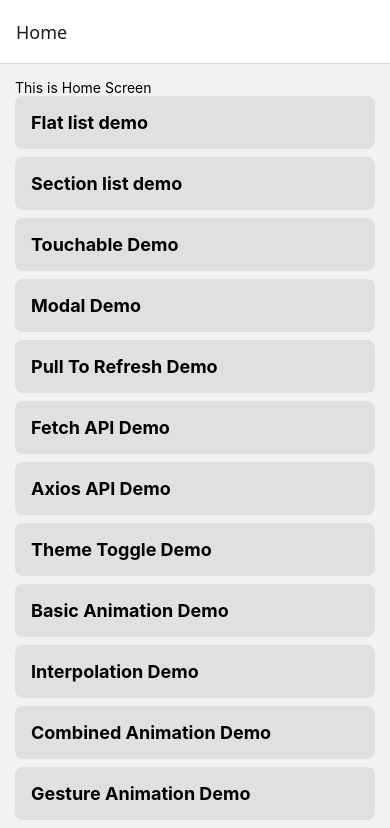
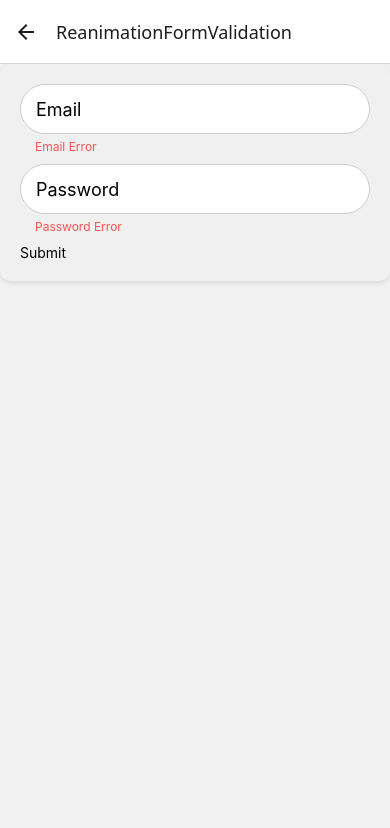
Before and after one commit to PrashantMaurya252/react-native-cli, a React Native app: screen /ReanimationFormValidation in a window 390 px wide. Shown: the top 828 px of the page. Built offline with nearby package versions, Linux system fonts and the light colour scheme.

Commit message:
building reanimated form validation

```diff
--- a/src/screens/Home.tsx
+++ b/src/screens/Home.tsx
@@ -90,6 +90,11 @@ const topics = [
     title: 'Reanimated Gesture Demo',
     screen: 'ReanimationGesture',
   },
+  {
+    id: 16,
+    title: 'Reanimation Form Validation',
+    screen: 'ReanimationFormValidation',
+  },
 ];
 
 type HomeScreenNavigationProp = StackNavigationProp<RootStackParamList, 'Home'>;
--- a/src/screens/RootNavigation.tsx
+++ b/src/screens/RootNavigation.tsx
@@ -16,6 +16,7 @@ import GestureAnimation from './GestureAnimation';
 import CoreConcept from './reanimated/CoreConcepts';
 import ReanimationTypes from './reanimated/ReanimationTypes';
 import ReanimationGesture from './reanimated/ReanimationGesture';
+import ReanimationFormValidation from './reanimated/ReanimationFormValidation';
 
 export type RootStackParamList = {
   Home: undefined;
@@ -34,6 +35,7 @@ export type RootStackParamList = {
   ReanimatedCore: undefined;
   ReanimationTypes: undefined;
   ReanimationGesture: undefined;
+  ReanimationFormValidation: undefined;
 };
 
 const Stack = createStackNavigator<RootStackParamList>();
@@ -57,6 +59,10 @@ const RootNavigation: React.FC = () => {
       <Stack.Screen name="ReanimatedCore" component={CoreConcept} />
       <Stack.Screen name="ReanimationTypes" component={ReanimationTypes} />
       <Stack.Screen name="ReanimationGesture" component={ReanimationGesture} />
+      <Stack.Screen
+        name="ReanimationFormValidation"
+        component={ReanimationFormValidation}
+      />
     </Stack.Navigator>
   );
 };
--- /dev/null
+++ b/src/screens/reanimated/ReanimationFormValidation.tsx
@@ -0,0 +1,101 @@
+import {Pressable, StyleSheet, Text, TextInput, View} from 'react-native';
+import Animated from 'react-native-reanimated';
+
+const ReanimationFormValidation: React.FC = () => {
+  return (
+    <View style={styles.container}>
+      <Animated.View style={[styles.inputContainer]}>
+        <TextInput
+          style={styles.inputComp}
+          placeholder="Email"
+          keyboardType="email-address"
+          autoCapitalize="none"
+        />
+
+        <Animated.View style={[styles.checkMark]}>
+          <Text style={styles.checkMarkText}></Text>
+        </Animated.View>
+      </Animated.View>
+
+      <Animated.Text style={[styles.errorText]}>Email Error</Animated.Text>
+
+      <Animated.View style={[styles.inputContainer]}>
+        <TextInput
+          style={styles.inputComp}
+          placeholder="Password"
+          autoCapitalize="none"
+          secureTextEntry
+        />
+
+        <Animated.View style={[styles.checkMark]}>
+          <Text style={styles.checkMarkText}></Text>
+        </Animated.View>
+      </Animated.View>
+
+      <Animated.Text style={[styles.errorText]}>Password Error</Animated.Text>
+
+      <Pressable>
+        <Text>Submit</Text>
+      </Pressable>
+    </View>
+  );
+};
+
+const styles = StyleSheet.create({
+  container: {
+    padding: 20,
+    backgroundColor: '#f0f0f0',
+    shadowColor: '#000',
+    borderRadius: 10,
+    shadowOffset: {
+      width: 0,
+      height: 2,
+    },
+    shadowOpacity: 0.1,
+    shadowRadius: 5,
+    elevation: 5,
+  },
+  headerText: {
+    fontSize: 20,
+    fontWeight: 'bold',
+    marginBottom: 10,
+  },
+  inputContainer: {
+    flexDirection: 'row',
+    alignItems: 'center',
+    marginBottom: 5,
+  },
+  inputComp: {
+    flex: 1,
+    height: 50,
+    borderWidth: 1,
+    borderColor: '#ccc',
+    borderRadius: 25,
+    paddingHorizontal: 15,
+    fontSize: 18,
+    backgroundColor: '#ffffff',
+  },
+  checkMark: {
+    position: 'absolute',
+    right: 15,
+    width: 20,
+    height: 20,
+    justifyContent: 'center',
+    alignItems: 'center',
+  },
+
+  checkMarkText: {
+    color: '#40ad44',
+    fontSize: 16,
+    fontWeight: 'bold',
+  },
+
+  errorText: {
+    color: '#ff5255',
+    fontSize: 12,
+    marginBottom: 10,
+    paddingHorizontal: 15,
+  },
+});
+
+export default ReanimationFormValidation;
```
